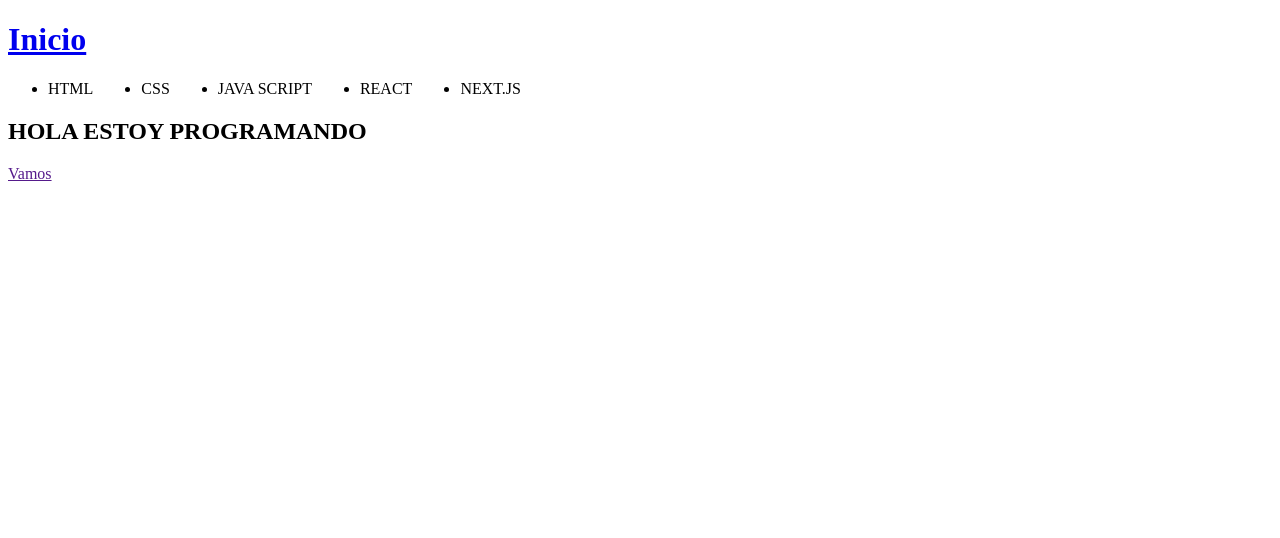
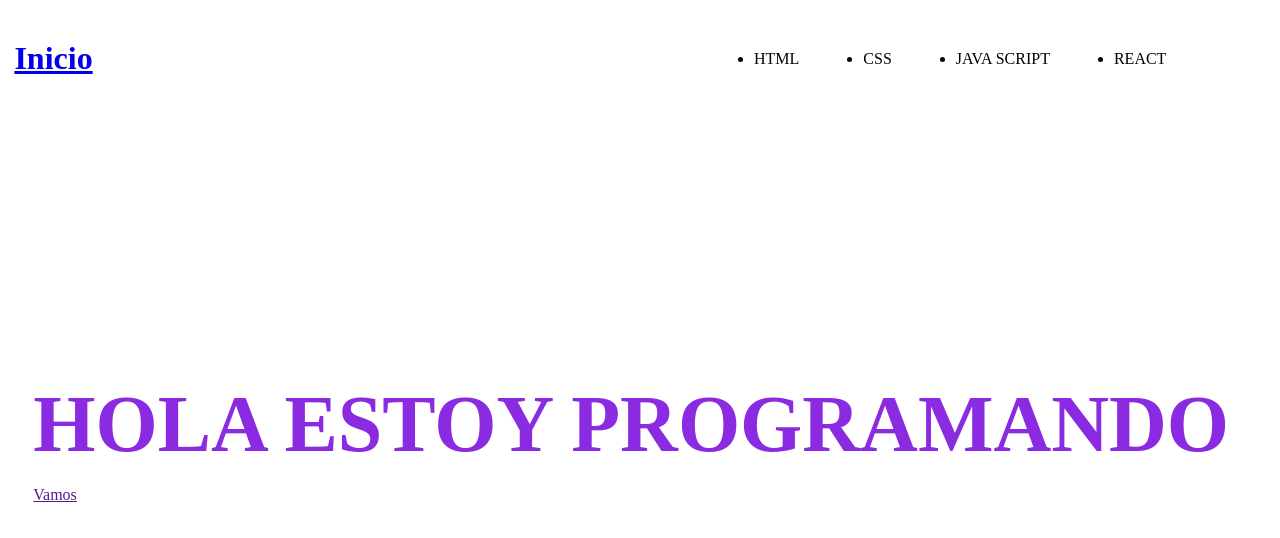
Before and after one commit to vpeinado263/scroll-responsive-navbar, a plain HTML site: page index.html in a window 1280 px wide. Drawn offline with Linux system fonts and the light colour scheme.

Commit message:
terminando navbar

```diff
--- a/index.html
+++ b/index.html
@@ -8,11 +8,11 @@
     <link rel="stylesheet" href="./styles.css">
 </head>
 <body>
-    <div class="nav-home-container">
+    <div class="header-home-container">
         <header>
             <div class="nav-container">
                 <a href="./index.html" class="icono">
-                    <h1 class="title">Inicio</h1>
+                    <h3 class="inicio">Inicio</h3>
                 </a>
                 <nav class="navigation">
                     <ul class="menu">
@@ -20,7 +20,6 @@
                         <li class="menu-item">CSS</li>
                         <li class="menu-item">JAVA SCRIPT</li>
                         <li class="menu-item">REACT</li>
-                        <li class="menu-item">NEXT.JS</li>
                     </ul>
                 </nav>
             </div>
--- a/styles.css
+++ b/styles.css
@@ -1,20 +1,46 @@
 .header-home-container {
     height: 100vh;
+    width: 100%;
 }
-
-.nav-container > .log {
+.nav-container   {
+    display: flex;
+    justify-content: space-between;
+    align-items: center;
+    padding:  0 0.5%;
+    background-color: transparent;
+    position: fixed;
+    width: 90%;
+    transition: 0.5s;
+}
+.inicio {
+    font-size: 2em;
+}
+.nav-container > .icono {
     display: flex;
     align-items: center;
-    column-gap: 0.8rem;
+    column-gap: 0.8px;
 }
-
 .navigation > .menu {
     display: flex;
-    column-gap: 3rem;
+    column-gap: 4rem;
 }
 .navigation > .menu > .menu-item > a {
     transition: 0.3s;
+
 }
 .navigation > .menu > .menu-item > a:hover {
     color: blue;
+
 }
+.home {
+    height: inherit;
+    display: flex;
+    flex-direction: column;
+    justify-content: center;
+    margin-left: 2%;
+}
+.home > h1 {
+    color: blueviolet;
+    font-size: 5rem;
+    margin-bottom: 1rem;
+}
```
